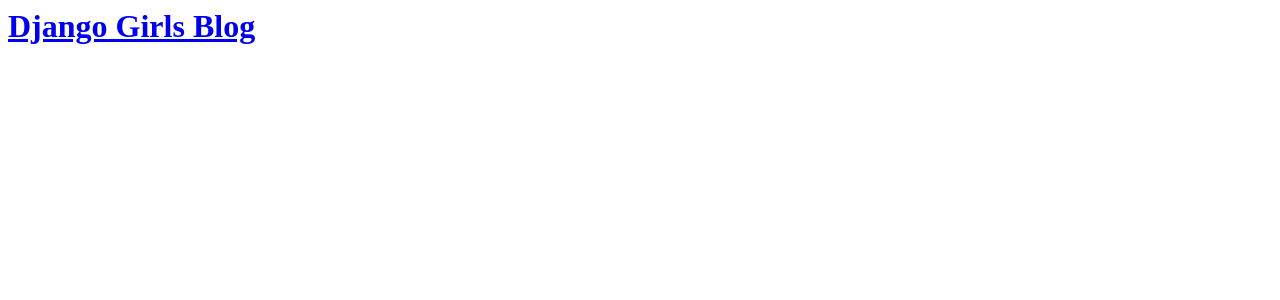
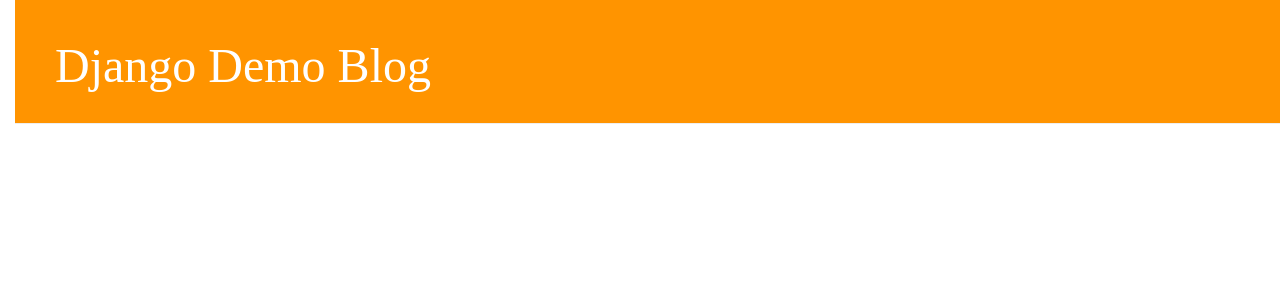
Before and after one commit to Jabib8/Django-Demo, a Django app: page / in a window 1280 px wide. Shown: the top 300 px of the page. Run offline with Django 3.2, Linux system fonts and the light colour scheme; data that the repository does not hold is empty; some libraries are stand-ins or nearby versions.

Commit message:
Creating a stylesheet and a base file html

```diff
--- /dev/null
+++ b/blog/static/css/blog.css
@@ -0,0 +1,54 @@
+h1 a {
+        color: #FCA205;
+        font-family: 'Lobster';
+    }
+body {
+        padding-left: 15px;
+    }
+    .page-header {
+            background-color: #ff9400;
+            margin-top: 0;
+            padding: 20px 20px 20px 40px;
+        }
+
+        .page-header h1, .page-header h1 a, .page-header h1 a:visited, .page-header h1 a:active {
+            color: #ffffff;
+            font-size: 36pt;
+            text-decoration: none;
+        }
+
+        .content {
+            margin-left: 40px;
+        }
+
+        h1, h2, h3, h4 {
+            font-family: 'Lobster', cursive;
+        }
+
+        .date {
+            float: right;
+            color: #828282;
+        }
+
+        .save {
+            float: right;
+        }
+
+        .post-form textarea, .post-form input {
+            width: 100%;
+        }
+
+        .top-menu, .top-menu:hover, .top-menu:visited {
+            color: #ffffff;
+            float: right;
+            font-size: 26pt;
+            margin-right: 20px;
+        }
+
+        .post {
+            margin-bottom: 70px;
+        }
+
+        .post h1 a, .post h1 a:visited {
+            color: #000000;
+        }
--- /dev/null
+++ b/blog/templates/blog/base.html
@@ -0,0 +1,22 @@
+<html>
+        <head>
+            <title>Django Demo blog</title>
+            <link rel="stylesheet" href="//maxcdn.bootstrapcdn.com/bootstrap/3.2.0/css/bootstrap.min.css">
+            <link rel="stylesheet" href="//maxcdn.bootstrapcdn.com/bootstrap/3.2.0/css/bootstrap-theme.min.css">
+            {% load staticfiles %}
+            <link rel="stylesheet" href="{% static 'css/blog.css' %}">
+        </head>
+        <body>
+          <div class="page-header">
+            <h1><a href="/">Django Demo Blog</a></h1>
+        </div>
+        <div class="content container">
+            <div class="row">
+                <div class="col-md-8">
+                {% block content %}
+                {% endblock %}
+                </div>
+            </div>
+        </div>
+        </body>
+    </html>
--- a/blog/templates/blog/post_list.html
+++ b/blog/templates/blog/post_list.html
@@ -1,11 +1,13 @@
-<div>
-       <h1><a href="/">Django Girls Blog</a></h1>
-</div>
+{% extends 'blog/base.html' %}
 
-   {% for post in posts %}
-       <div>
-           <p>published: {{ post.published_date }}</p>
-           <h1><a href="">{{ post.title }}</a></h1>
-           <p>{{ post.text|linebreaks }}</p>
-       </div>
-   {% endfor %}
+   {% block content %}
+       {% for post in posts %}
+           <div class="post">
+               <div class="date">
+                   {{ post.published_date }}
+               </div>
+               <h1><a href="">{{ post.title }}</a></h1>
+               <p>{{ post.text|linebreaks }}</p>
+           </div>
+       {% endfor %}
+   {% endblock content %}
```
